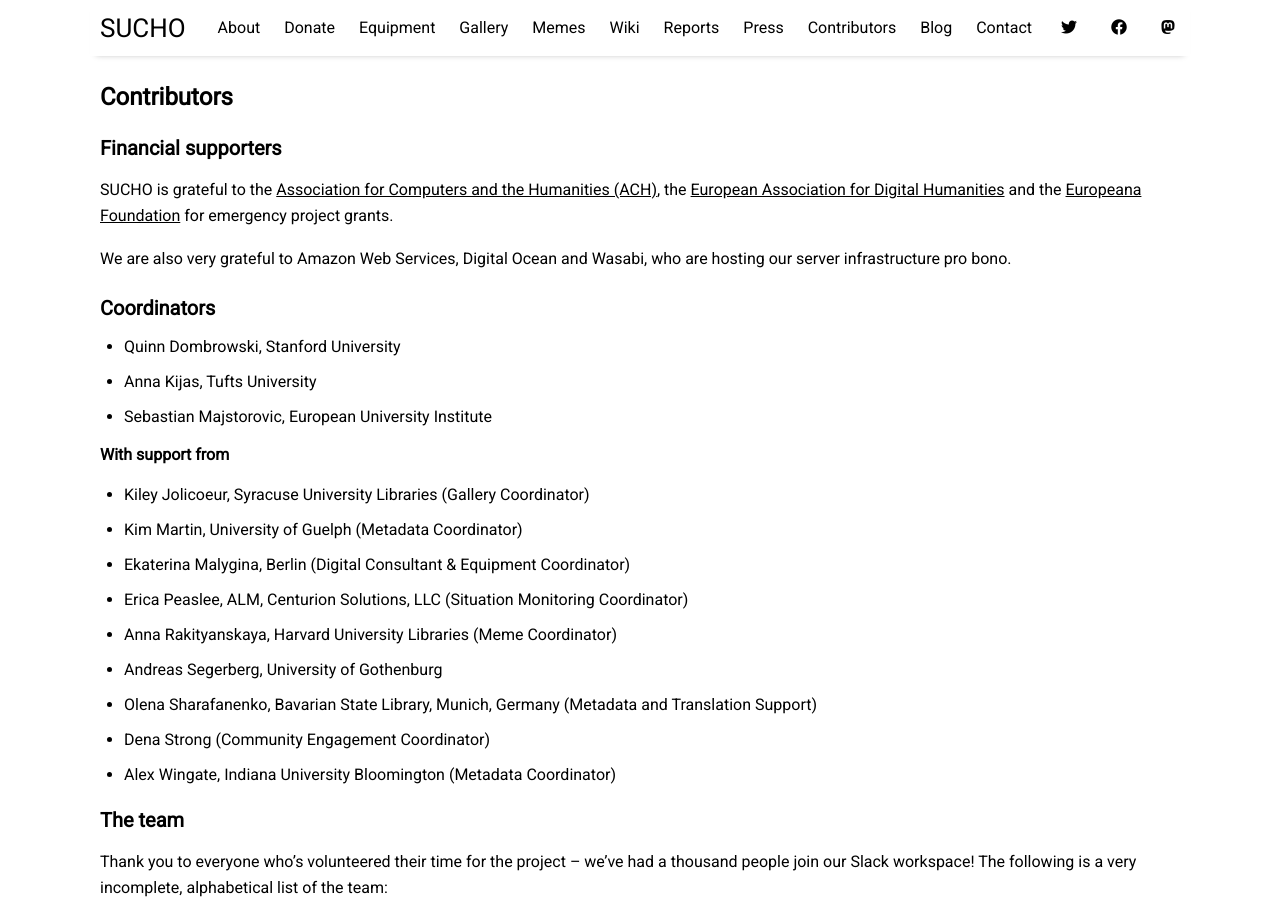
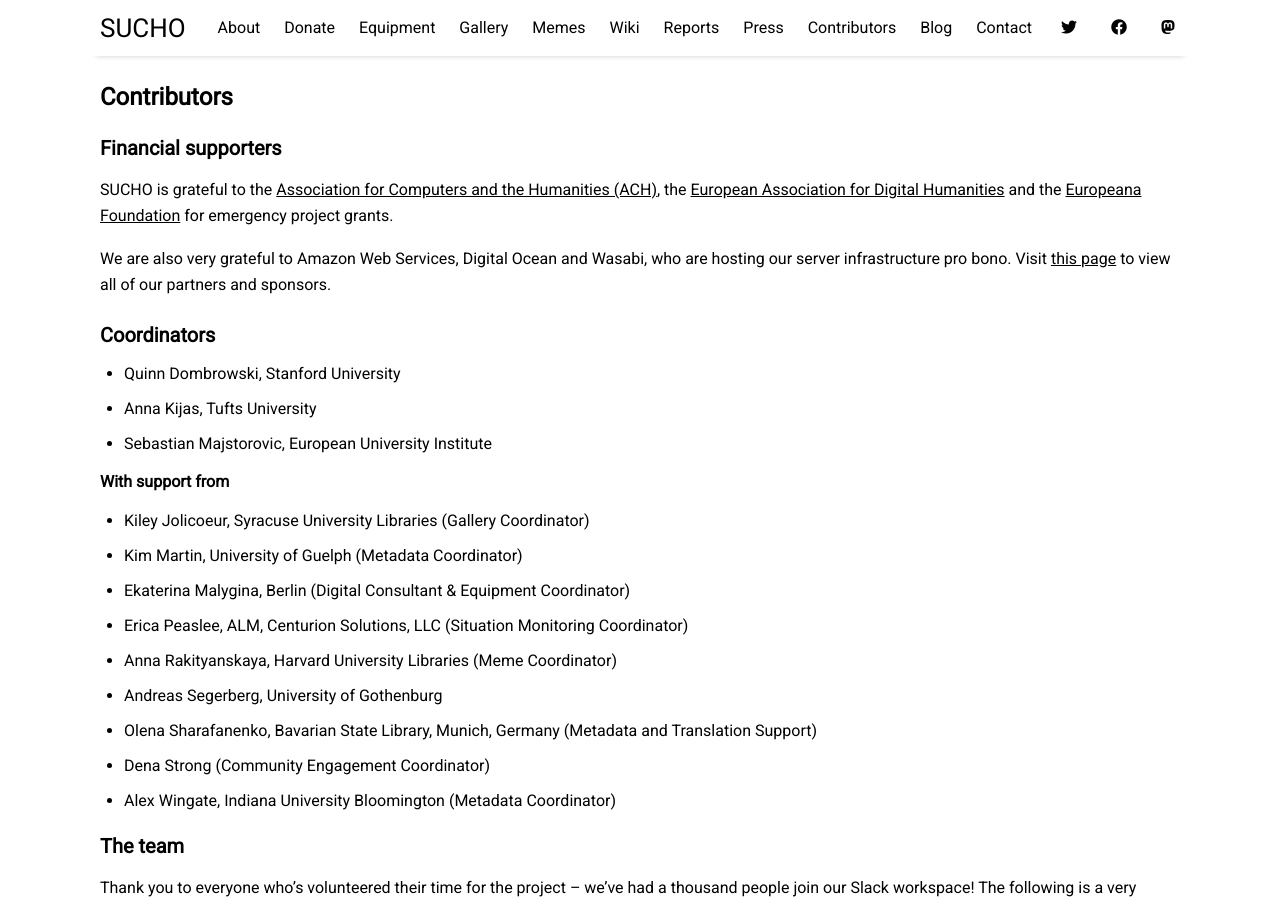
Before and after one commit to sucho-archiving/sucho-archiving.github.io, a Jekyll site: the page built from pages/contributors.md, in a window 1280 px wide and 900 px high. Built offline with Jekyll 4.4.1, drawn with Linux system fonts in a browser that asks for light colours.

Commit message:
Update contributors.md
added partners page link

```diff
--- a/pages/contributors.md
+++ b/pages/contributors.md
@@ -10,7 +10,7 @@
 
 SUCHO is grateful to the [Association for Computers and the Humanities (ACH)](https://ach.org/), the [European Association for Digital Humanities](https://eadh.org/) and the [Europeana Foundation](https://pro.europeana.eu/about-us/foundation) for emergency project grants.
 
-We are also very grateful to Amazon Web Services, Digital Ocean and Wasabi, who are hosting our server infrastructure pro bono.
+We are also very grateful to Amazon Web Services, Digital Ocean and Wasabi, who are hosting our server infrastructure pro bono. Visit [this page](https://www.sucho.org/partners) to view all of our partners and sponsors.
 
 ### Coordinators
 
```
